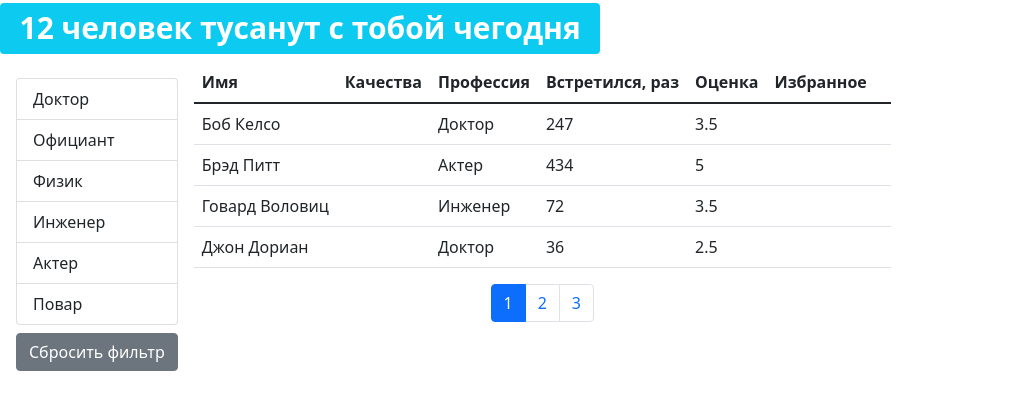
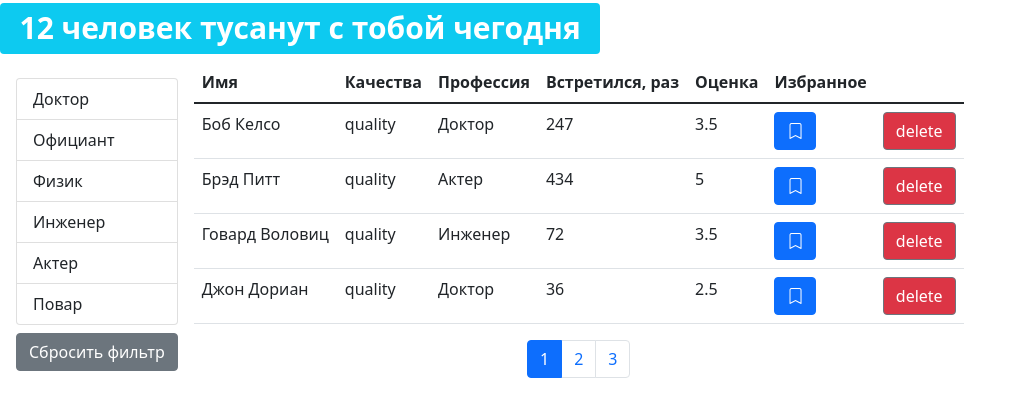
Before and after one commit to ildar-fl/lesson18, a React (Create React App) app in the folder fast-company/: page / in a window 1280 px wide. Shown: the top 416 px of the page, without its empty margins (0-1027 px from the left). Built offline with nearby package versions, Linux system fonts and the light colour scheme.

Commit message:
feat: add sorted by bookmark

```diff
--- a/fast-company/src/api/fake.api/user.api.js
+++ b/fast-company/src/api/fake.api/user.api.js
@@ -39,7 +39,8 @@ const users = [
         profession: professions.doctor,
         qualities: [qualities.tedious, qualities.uncertain, qualities.strange],
         completedMeetings: 36,
-        rate: 2.5
+        rate: 2.5,
+        favorite: false
     },
     {
         _id: "67rdca3eeb7f6fgeed471816",
@@ -47,7 +48,8 @@ const users = [
         profession: professions.doctor,
         qualities: [qualities.buller, qualities.handsome, qualities.alcoholic],
         completedMeetings: 15,
-        rate: 2.5
+        rate: 2.5,
+        favorite: false
     },
     {
         _id: "67rdca3eeb7f6fgeed471817",
@@ -55,7 +57,8 @@ const users = [
         profession: professions.doctor,
         qualities: [qualities.buller],
         completedMeetings: 247,
-        rate: 3.5
+        rate: 3.5,
+        favorite: false
     },
     {
         _id: "67rdca3eeb7f6fgeed471818",
@@ -63,7 +66,8 @@ const users = [
         profession: professions.waiter,
         qualities: [qualities.uncertain],
         completedMeetings: 148,
-        rate: 3.5
+        rate: 3.5,
+        favorite: false
     },
     {
         _id: "67rdca3eeb7f6fgeed471819",
@@ -71,7 +75,8 @@ const users = [
         profession: professions.physics,
         qualities: [qualities.strange, qualities.tedious],
         completedMeetings: 37,
-        rate: 4.6
+        rate: 4.6,
+        favorite: false
     },
     {
         _id: "67rdca3eeb7f6fgeed471820",
@@ -79,7 +84,8 @@ const users = [
         profession: professions.physics,
         qualities: [qualities.strange, qualities.uncertain],
         completedMeetings: 147,
-        rate: 3.5
+        rate: 3.5,
+        favorite: false
     },
     {
         _id: "67rdca3eeb7f6fgeed471821",
@@ -87,7 +93,8 @@ const users = [
         profession: professions.engineer,
         qualities: [qualities.strange, qualities.tedious],
         completedMeetings: 72,
-        rate: 3.5
+        rate: 3.5,
+        favorite: false
     },
     {
         _id: "67rdca3eeb7f6fgeed471822",
@@ -95,7 +102,8 @@ const users = [
         profession: professions.engineer,
         qualities: [qualities.handsome],
         completedMeetings: 72,
-        rate: 5
+        rate: 5,
+        favorite: false
     },
     {
         _id: "67rdca3eeb7f6fgeed471823",
@@ -103,7 +111,8 @@ const users = [
         profession: professions.cook,
         qualities: [qualities.strange, qualities.uncertain],
         completedMeetings: 17,
-        rate: 4.5
+        rate: 4.5,
+        favorite: false
     },
     {
         _id: "67rdca3eeb7f6fgeed471824",
@@ -111,7 +120,8 @@ const users = [
         profession: professions.cook,
         qualities: [qualities.handsome, qualities.buller],
         completedMeetings: 17,
-        rate: 4.5
+        rate: 4.5,
+        favorite: false
     },
     {
         _id: "67rdca3eeb7f6fgeed47181f",
@@ -119,7 +129,8 @@ const users = [
         profession: professions.actor,
         qualities: [qualities.uncertain, qualities.strange],
         completedMeetings: 434,
-        rate: 3.5
+        rate: 3.5,
+        favorite: false
     },
     {
         _id: "67rdca3eeb7f6fgeed47181r",
@@ -127,7 +138,8 @@ const users = [
         profession: professions.actor,
         qualities: [qualities.handsome],
         completedMeetings: 434,
-        rate: 5
+        rate: 5,
+        favorite: false
     }
 ];
 
--- a/fast-company/src/components/tableBody.jsx
+++ b/fast-company/src/components/tableBody.jsx
@@ -3,14 +3,25 @@ import PropTypes from "prop-types";
 import _ from "lodash";
 
 const TableBody = ({ data, columns }) => {
+    const renderComponent = (item, column) => {
+        if (columns[column].component) {
+            const component = columns[column].component;
+            if (typeof component === "function") {
+                return component(item);
+            }
+
+            return component;
+        }
+
+        return _.get(item, columns[column].path);
+    };
+
     return (
         <tbody>
             {data.map((item) => (
                 <tr key={item._id}>
                     {Object.keys(columns).map((column) => (
-                        <td key={column}>
-                            {_.get(item, columns[column].path)}
-                        </td>
+                        <td key={column}>{renderComponent(item, column)}</td>
                     ))}
                 </tr>
             ))}
--- a/fast-company/src/components/users.jsx
+++ b/fast-company/src/components/users.jsx
@@ -14,13 +14,13 @@ const Users = ({ users: allUsers, ...rest }) => {
     const [currentPage, setCurrentPage] = useState(1);
     const [selectedProf, setSelectedProf] = useState();
     const [professions, setProfessions] = useState();
-    const [sortBy, setSortBy] = useState({ iter: "name", order: "asc" });
+    const [sortBy, setSortBy] = useState({ path: "name", order: "asc" });
 
     const filteredUsers = selectedProf
         ? allUsers.filter(({ profession: { _id } }) => selectedProf._id === _id)
         : allUsers;
     const countUses = filteredUsers.length;
-    const sortedUsers = _.orderBy(filteredUsers, [sortBy.iter], [sortBy.order]);
+    const sortedUsers = _.orderBy(filteredUsers, [sortBy.path], [sortBy.order]);
     const userCrop = paginate(sortedUsers, currentPage, pageSize);
 
     useEffect(() => {
--- a/fast-company/src/components/usersTable.jsx
+++ b/fast-company/src/components/usersTable.jsx
@@ -2,19 +2,47 @@ import React from "react";
 import PropTypes from "prop-types";
 import TableHeader from "./tableHeader";
 import TableBody from "./tableBody";
+import BookMark from "./bookmark";
 
-const UsersTable = ({ users, onSort, currentSort, ...rest }) => {
+const UsersTable = ({
+    users,
+    onSort,
+    currentSort,
+    onToggleFavorite,
+    onDelete,
+    ...rest
+}) => {
     const columns = {
         name: { path: "name", name: "Имя" },
-        quality: { name: "Качества" },
+        quality: { name: "Качества", component: "quality" },
         profession: { path: "profession.name", name: "Профессия" },
         completedMeetings: {
             path: "completedMeetings",
             name: "Встретился, раз"
         },
         rate: { path: "rate", name: "Оценка" },
-        bookmark: { path: "bookmark", name: "Избранное" },
-        deleteBtn: {}
+        bookmark: {
+            path: "favorite",
+            name: "Избранное",
+            component: ({ _id, favorite }) => (
+                <BookMark
+                    id={_id}
+                    favorite={favorite}
+                    onToggleFavorite={onToggleFavorite}
+                />
+            )
+        },
+        deleteBtn: {
+            component: ({ _id }) => (
+                <button
+                    type="button"
+                    className="btn btn-secondary bg-danger"
+                    onClick={() => onDelete(_id)}
+                >
+                    delete
+                </button>
+            )
+        }
     };
 
     return (
@@ -32,7 +60,9 @@ const UsersTable = ({ users, onSort, currentSort, ...rest }) => {
 UsersTable.propTypes = {
     users: PropTypes.array.isRequired,
     currentSort: PropTypes.object.isRequired,
-    onSort: PropTypes.func.isRequired
+    onSort: PropTypes.func.isRequired,
+    onToggleFavorite: PropTypes.func,
+    onDelete: PropTypes.func
 };
 
 export default UsersTable;
```
